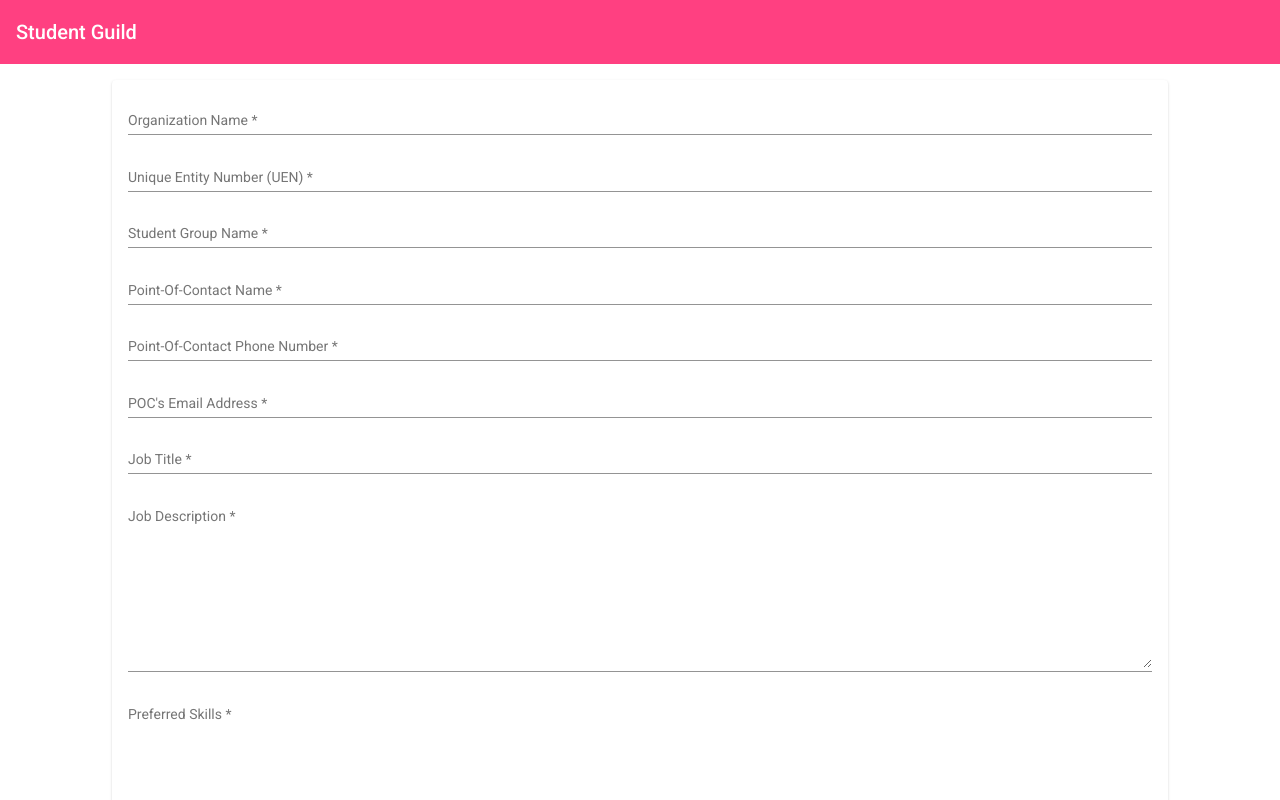
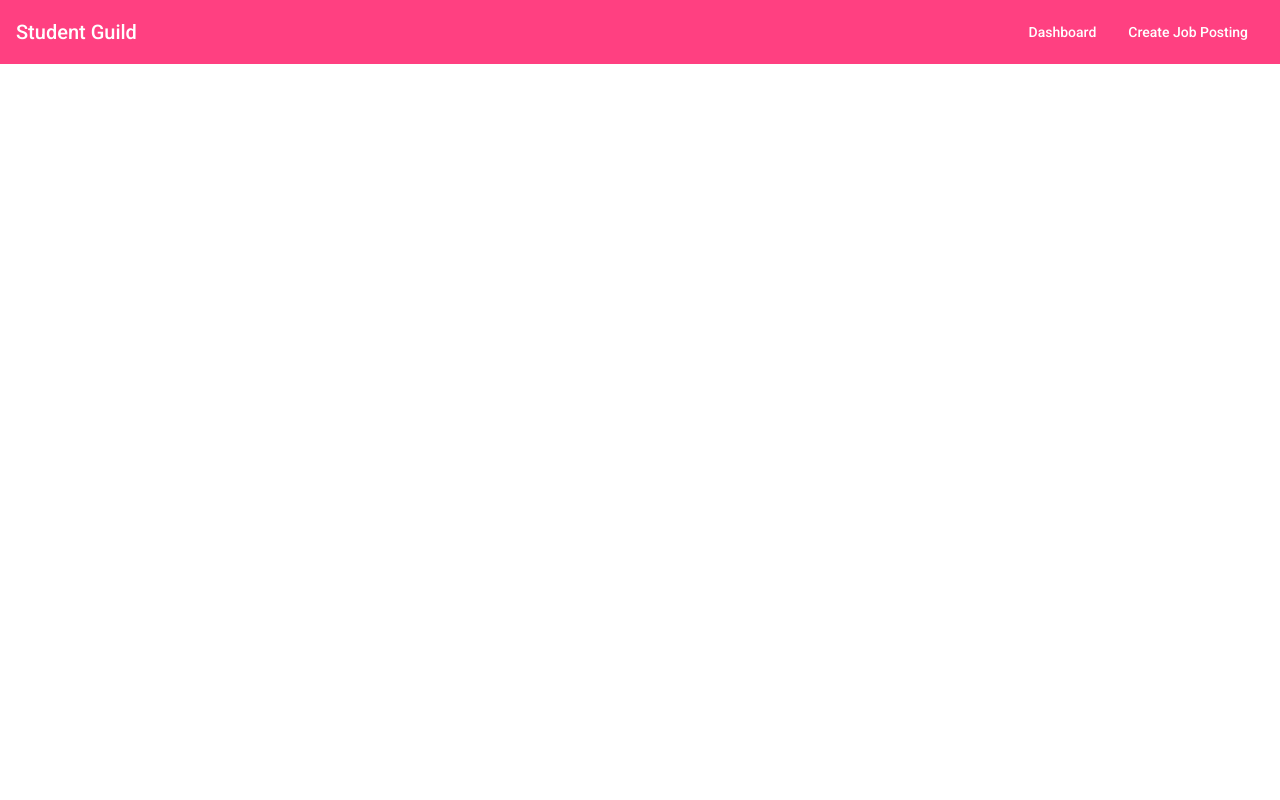
Before and after one commit to Orbital2021Team151/jobsApp, an Angular app: page / in a window 1280 px wide. Shown: the top 800 px of the page. Built offline with nearby package versions, Linux system fonts and the light colour scheme; no server answers.

Commit message:
added routing

```diff
--- a/src/app/app.component.html
+++ b/src/app/app.component.html
@@ -1,5 +1,4 @@
 <app-toolbar></app-toolbar>
 <main>
-  <app-post-create></app-post-create>
-  <app-post-board></app-post-board>
+  <router-outlet></router-outlet>
 </main>
--- a/src/app/app.module.ts
+++ b/src/app/app.module.ts
@@ -16,6 +16,7 @@ import { AppComponent } from './app.component';
 import { ToolbarComponent } from './toolbar/toolbar.component';
 import { PostCreateComponent } from './posts/posts-create/posts-create.component';
 import { PostBoardComponent } from './posts/posts-board/posts-board.component';
+import { AppRoutingModule } from './app-routing.module';
 
 @NgModule({
   declarations: [
@@ -29,12 +30,13 @@ import { PostBoardComponent } from './posts/posts-board/posts-board.component';
     BrowserModule,
     BrowserAnimationsModule,
     FormsModule,
+    HttpClientModule,
+    AppRoutingModule,
     MatToolbarModule,
     MatCardModule,
     MatInputModule,
     MatButtonModule,
     MatExpansionModule,
-    HttpClientModule,
   ],
   providers: [],
   bootstrap: [AppComponent]
--- a/src/app/toolbar/toolbar.component.css
+++ b/src/app/toolbar/toolbar.component.css
@@ -0,0 +1,13 @@
+a {
+  text-decoration: none;
+  color: white;
+}
+
+ul {
+  list-style: none;
+  padding: 0;
+  margin: 0;
+}
+.space {
+  flex: 1 1 auto;
+}
--- a/src/app/toolbar/toolbar.component.html
+++ b/src/app/toolbar/toolbar.component.html
@@ -1 +1,10 @@
-<mat-toolbar color="accent"> Student Guild</mat-toolbar>
+<mat-toolbar color="accent">
+  <span>Student Guild</span>
+  <span class="space"></span>
+  <ul>
+    <li>
+      <a mat-button routerLink="/dashboard" routerLinkActive="mat-primary"> Dashboard</a>
+      <a mat-button routerLink="/create" routerLinkActive="mat-primary"> Create Job Posting</a>
+    </li>
+  </ul>
+</mat-toolbar>
```
Also changed, not shown: src/app/app-routing.module.ts (added, +19 -0 lines).
